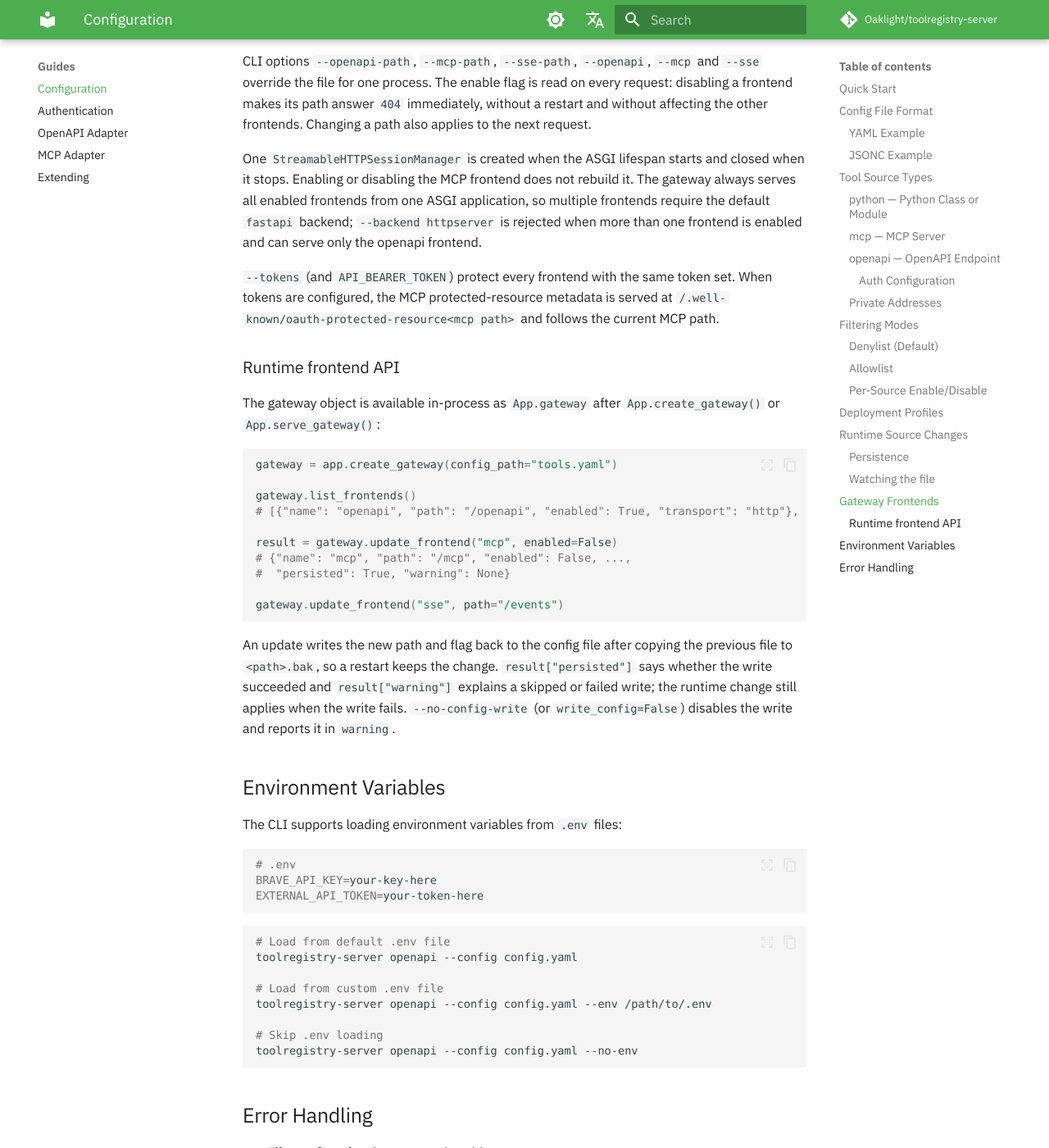
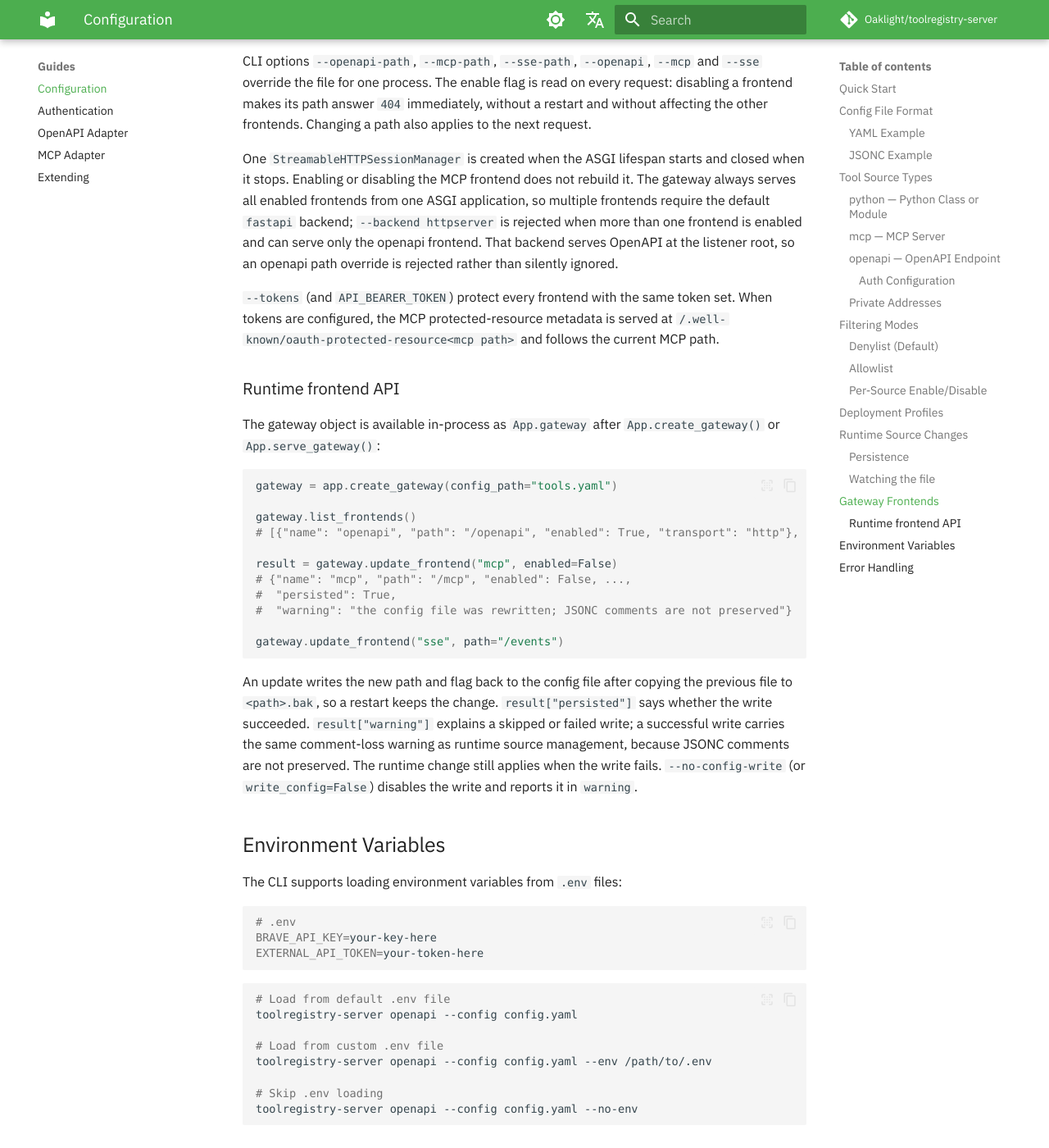
Before and after one commit to Oaklight/toolregistry-server, an MkDocs documentation site: the page built from docs/guides/configuration.md, in a window 1280 px wide and 1400 px high, scrolled down 8963 px. Shown: the whole window at 82% size. Built offline with MkDocs 1.6.1 and Material for MkDocs 9.7.7, drawn with Linux system fonts in a browser that asks for light colours; some web fonts are replaced; comment, search, counter and statistics services are not loaded.

Commit message:
docs(gateway): note comment loss and httpserver path handling (#184)

````diff
--- a/docs/guides/configuration.md
+++ b/docs/guides/configuration.md
@@ -346,7 +346,9 @@ closed when it stops. Enabling or disabling the MCP frontend does not rebuild
 it. The gateway always serves all enabled frontends from one ASGI application,
 so multiple frontends require the default `fastapi` backend;
 `--backend httpserver` is rejected when more than one frontend is enabled and
-can serve only the openapi frontend.
+can serve only the openapi frontend. That backend serves OpenAPI at the
+listener root, so an openapi path override is rejected rather than silently
+ignored.
 
 `--tokens` (and `API_BEARER_TOKEN`) protect every frontend with the same token
 set. When tokens are configured, the MCP protected-resource metadata is served
@@ -366,17 +368,20 @@ gateway.list_frontends()
 
 result = gateway.update_frontend("mcp", enabled=False)
 # {"name": "mcp", "path": "/mcp", "enabled": False, ...,
-#  "persisted": True, "warning": None}
+#  "persisted": True,
+#  "warning": "the config file was rewritten; JSONC comments are not preserved"}
 
 gateway.update_frontend("sse", path="/events")
 ```
 
 An update writes the new path and flag back to the config file after copying
 the previous file to `<path>.bak`, so a restart keeps the change.
-`result["persisted"]` says whether the write succeeded and `result["warning"]`
-explains a skipped or failed write; the runtime change still applies when the
-write fails. `--no-config-write` (or `write_config=False`) disables the write
-and reports it in `warning`.
+`result["persisted"]` says whether the write succeeded. `result["warning"]`
+explains a skipped or failed write; a successful write carries the same
+comment-loss warning as runtime source management, because JSONC comments are
+not preserved. The runtime change still applies when the write fails.
+`--no-config-write` (or `write_config=False`) disables the write and reports it
+in `warning`.
 
 ## Environment Variables
 
````
Also changed, not shown: docs/reference/cli/index.md (+1 -1 lines).
